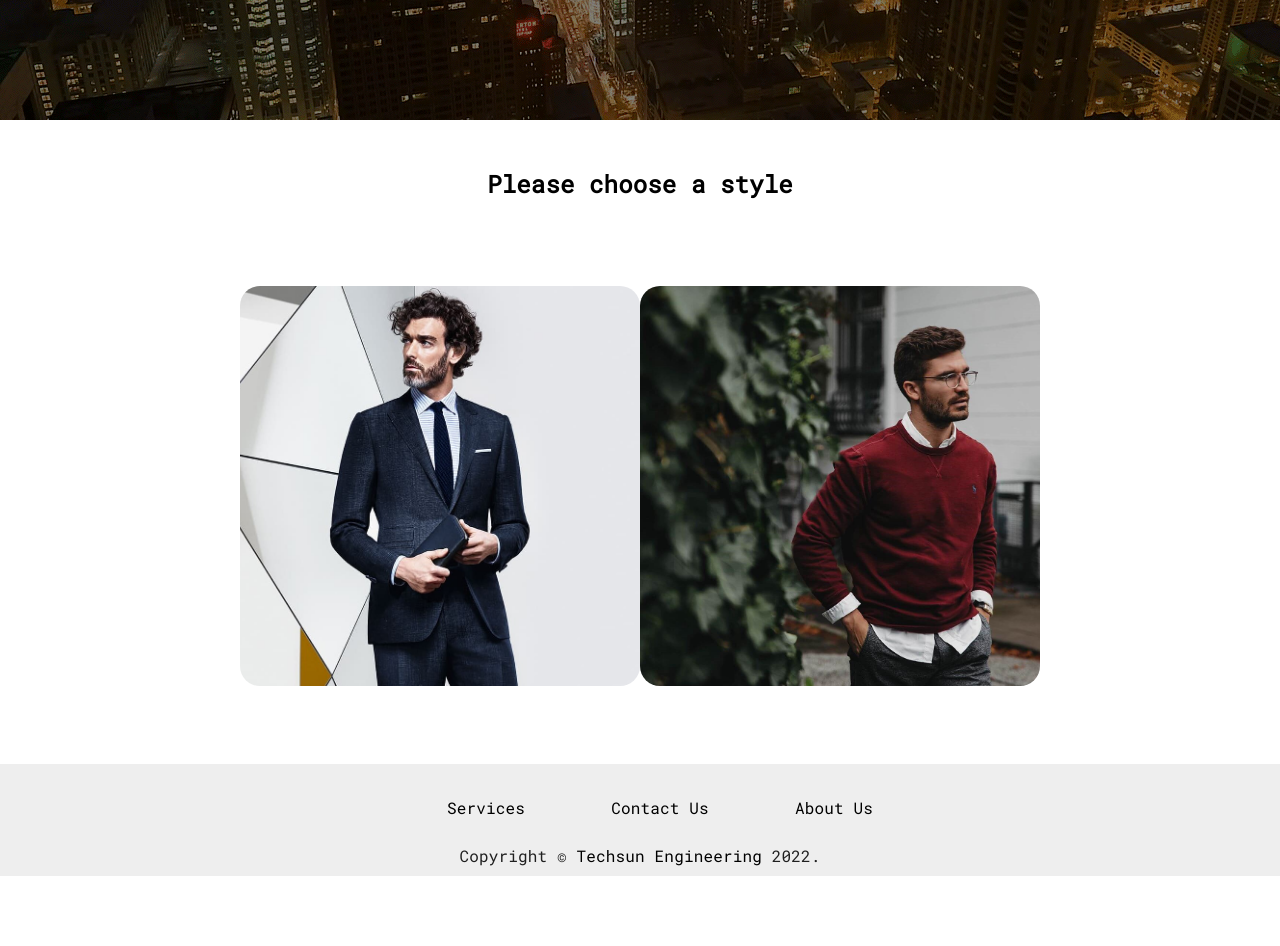
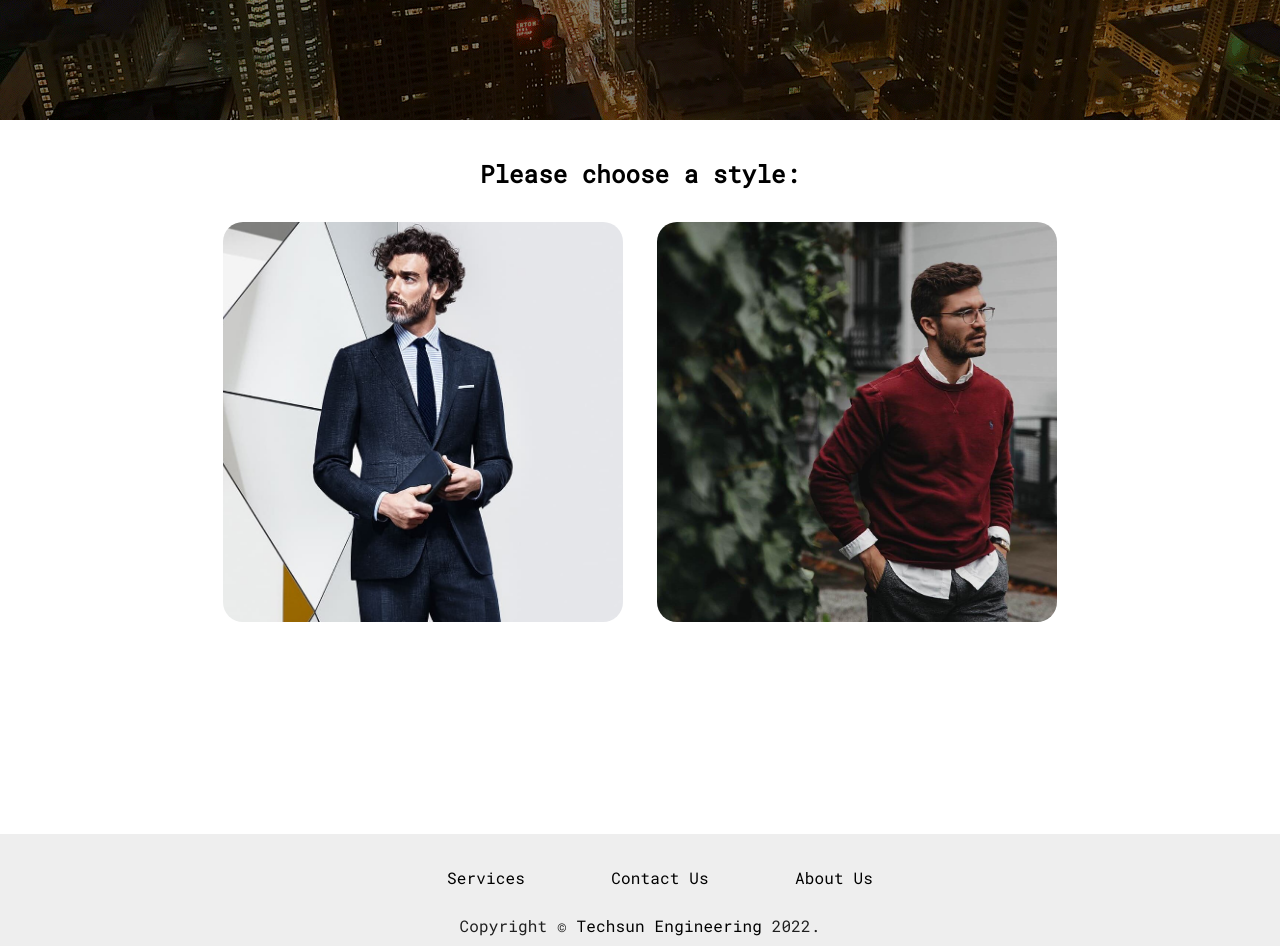
Before and after one commit to Wpduong159/TechsunReact, a React (Create React App) app: page / in a window 1280 px wide. Shown: the part 680-1626 px from the top of the page. Before the commit the page ends 1556 px from the top, so only its background shows below. Built offline with nearby package versions, Linux system fonts and the light colour scheme.

Commit message:
push for SR

```diff
--- a/src/App.css
+++ b/src/App.css
@@ -85,9 +85,11 @@ nav {
 
 .prompt {
     color: black;
+    padding-top: 10px;
+    padding-bottom: 10px;
 }
 
-.promptRow {
+/* .promptRow {
     margin-top: 5%;
     display: flex;
     justify-content: space-between;
@@ -98,13 +100,20 @@ nav {
         flex-direction: column;
         align-items: center;
     }
-}
+} */
 
 .chooseStyle {
+    height: 85vh;
     width: 100%;
     margin: auto;
     text-align: center;
-    padding-top: 20px;
+}
+
+.imgSample {
+    width: 400px;
+    height: 400px;
+    border-radius: 20px;
+    object-fit: cover;
 }
 
 .promptColumn{
@@ -112,14 +121,6 @@ nav {
     margin-bottom: 30px;
     position: relative;
     overflow: hidden;
-}
-
-.promptColumn img {
-    width: 400px;
-    height: 400px;
-    border-radius: 20px;
-    object-fit: cover;
-    display: block;
 }
 
 .promptLayer {
--- a/src/Footer.js
+++ b/src/Footer.js
@@ -33,7 +33,7 @@ function Footer(){
             sx={{
             display: 'flex',
             flexDirection: 'column',
-            minHeight: '20vh',
+            minHeight: '15vh',
             }}
         >
             <CssBaseline />
--- a/src/pages/Home.js
+++ b/src/pages/Home.js
@@ -1,8 +1,32 @@
 import React from "react";
 import '../App.css';
+import Grid from '@mui/material/Grid';
+import Box from '@mui/material/Box';
 import { City, ProfSample, CasSample } from '../images/imageIndex';
 
+function Prof() {
 
+    return (
+        <div className="promptColumn">
+            <img className="imgSample" src={ProfSample} alt="Professional Sample" />
+            <div className="promptLayer">
+                <h3>Business Professional</h3>
+            </div>
+        </div>
+    );
+}
+
+function Cas() {
+
+    return (
+        <div className="promptColumn">
+            <img className="imgSample" src={CasSample} alt="Casual Sample" />
+            <div className="promptLayer">
+                <h3>Business Casual</h3>
+            </div>
+        </div>
+    );
+}
 
 function Home(){
     return(
@@ -13,7 +37,7 @@ function Home(){
                     <h1>Welcome. Let's pick today's look.</h1>
                 </div>
             </section>
-            <section className="chooseStyle">
+            {/* <section className="chooseStyle">
                 <h1 className="prompt">Please choose a style</h1>
                 <div style={{display: 'flex', justifyContent: 'space-evenly',flexDirection: 'row', width: '100%'}}>
                     <div className="promptRow" style={{display: 'flex', flexDirection: 'row', justifyContent: 'space-evenly', alignItems: 'center'}}>
@@ -31,7 +55,21 @@ function Home(){
                         </div>
                     </div>
                 </div>
+            </section> */}
+            <section className="chooseStyle">
+                <h1 className="prompt">Please choose a style:</h1>
+                <Box sx={{ flexGrow: 1 }}>
+                    <Grid container spacing={{ xs: 2, md: 3 }} columns={{ xs: 4, sm: 8, md: 12 }} justifyContent="center">
+                        <Grid item xs={8} sm={4} md={4}>
+                            <Prof />
+                        </Grid>
+                        <Grid item xs={4} sm={4} md={4}>
+                            <Cas />
+                        </Grid>
+                    </Grid>
+                </Box>
             </section>
+
         </div>
     );
 }
```
